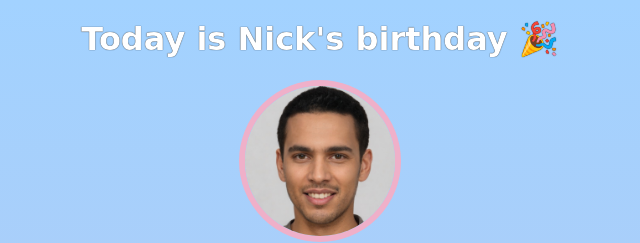
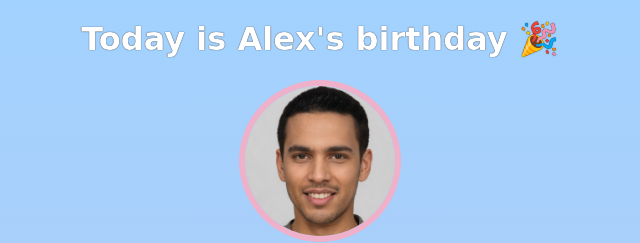
Before and after one commit to Daddy2054/scrimba-html, a website built with Vite: page index.html in a window 1280 px wide. Shown: the top 243 px of the page, 320-960 px from the left. Built offline with nearby package versions, Linux system fonts and the light colour scheme; a web font is replaced by a local one.

Commit message:
name changing

```diff
--- a/index.html
+++ b/index.html
@@ -14,7 +14,7 @@
   </head>
   <body>
     <div id="header">
-    <h1>Today is Nick's birthday 🎉</h1>
+    <h1>Today is Alex's birthday 🎉</h1>
     <img src="images/nick.jpg" id="photo" alt="Nick's photo"/>
     <h2 id="age" >24 years old</h2>
     <h4 id="date">01.11.2022</h4>
```
